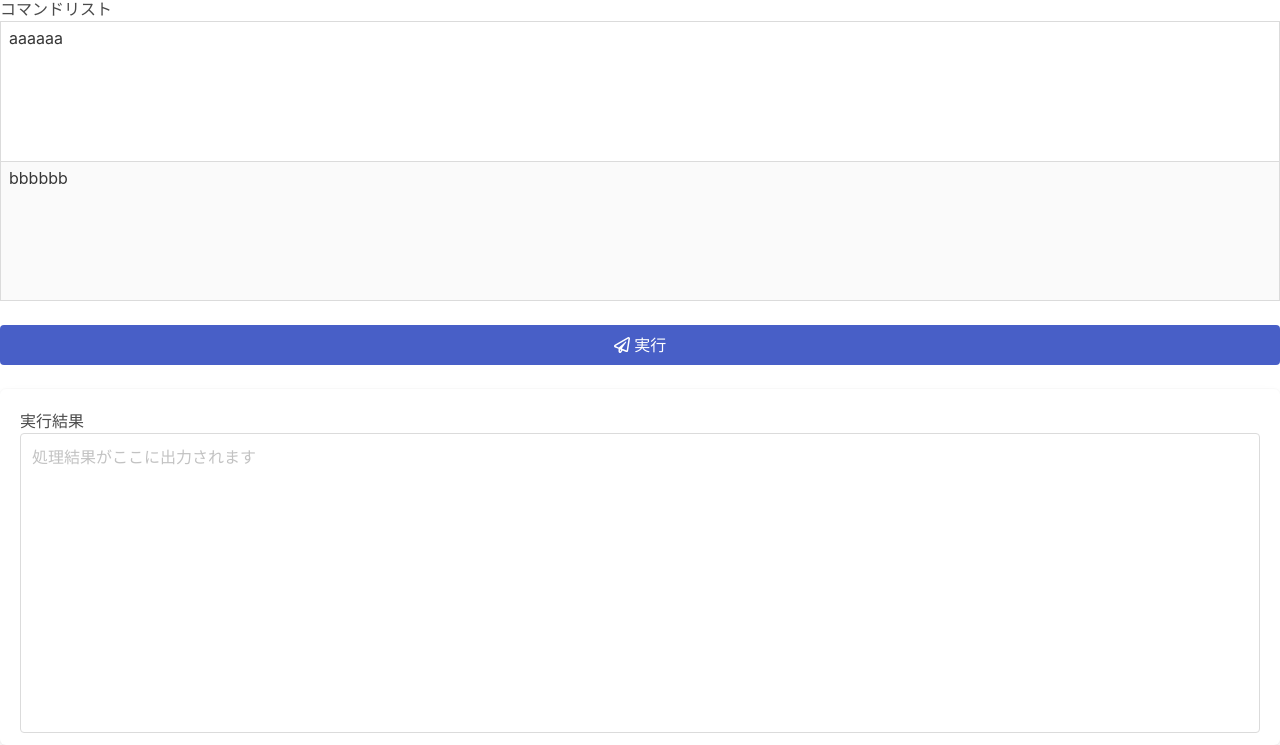
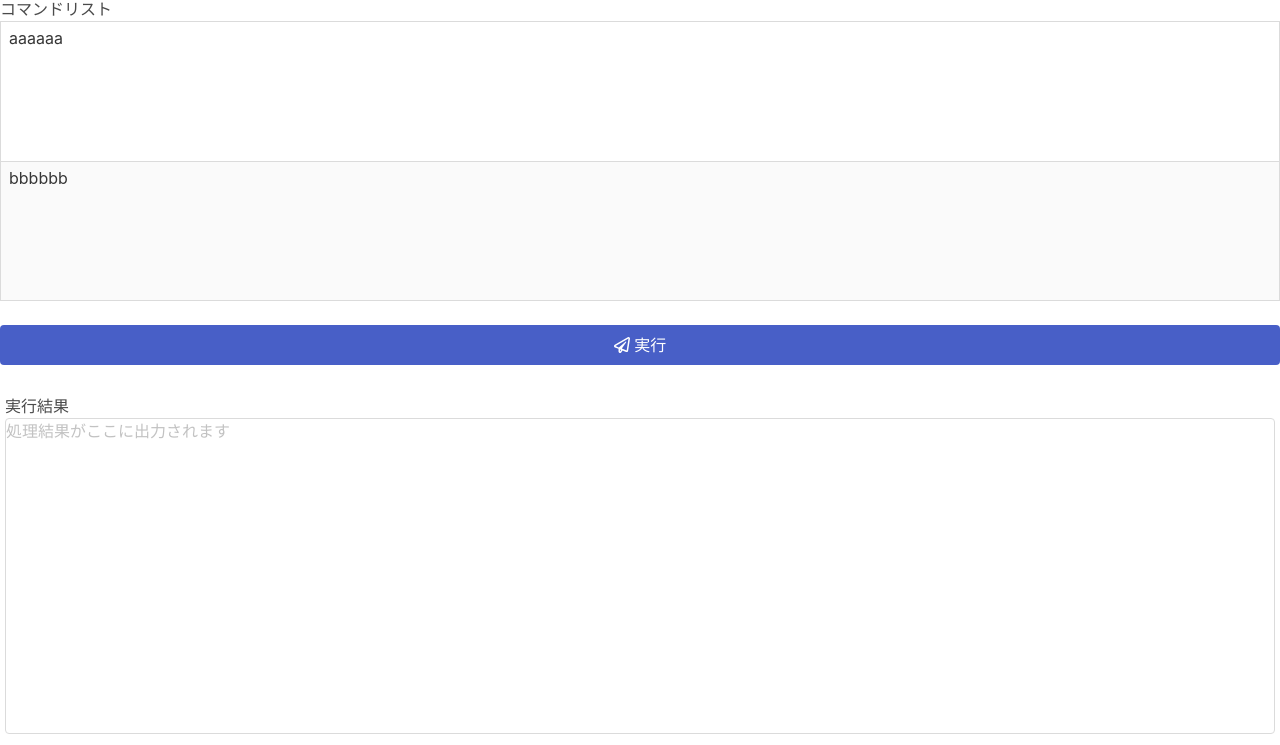
Before and after one commit to suzutsuki0220/appRemover, an Electron app: page index.html in a window 1280 px wide. Shown: the part 55-800 px from the top of the page. Drawn offline with nearby package versions, Linux system fonts and the light colour scheme.

Commit message:
fix: box sizing

```diff
--- a/index.html
+++ b/index.html
@@ -51,7 +51,7 @@
       </div>
     </div>
   </div>
-  <div class="box">
+  <div class="resultBox">
     実行結果
     <textarea class="textarea has-fixed-size" id="resultArea" placeholder="処理結果がここに出力されます" readonly></textarea>
   </div>
--- a/stylesheets/app_remover.css
+++ b/stylesheets/app_remover.css
@@ -9,10 +9,12 @@ html, body {
     height: 100vh;
 }
 
-.box {
+.resultBox {
+    padding: 5px;
     flex: 1 1 100%;
 }
 
 #resultArea {
-    height: 95%;
+    padding: 0;
+    height: calc(100% - 30px);
 }
```
